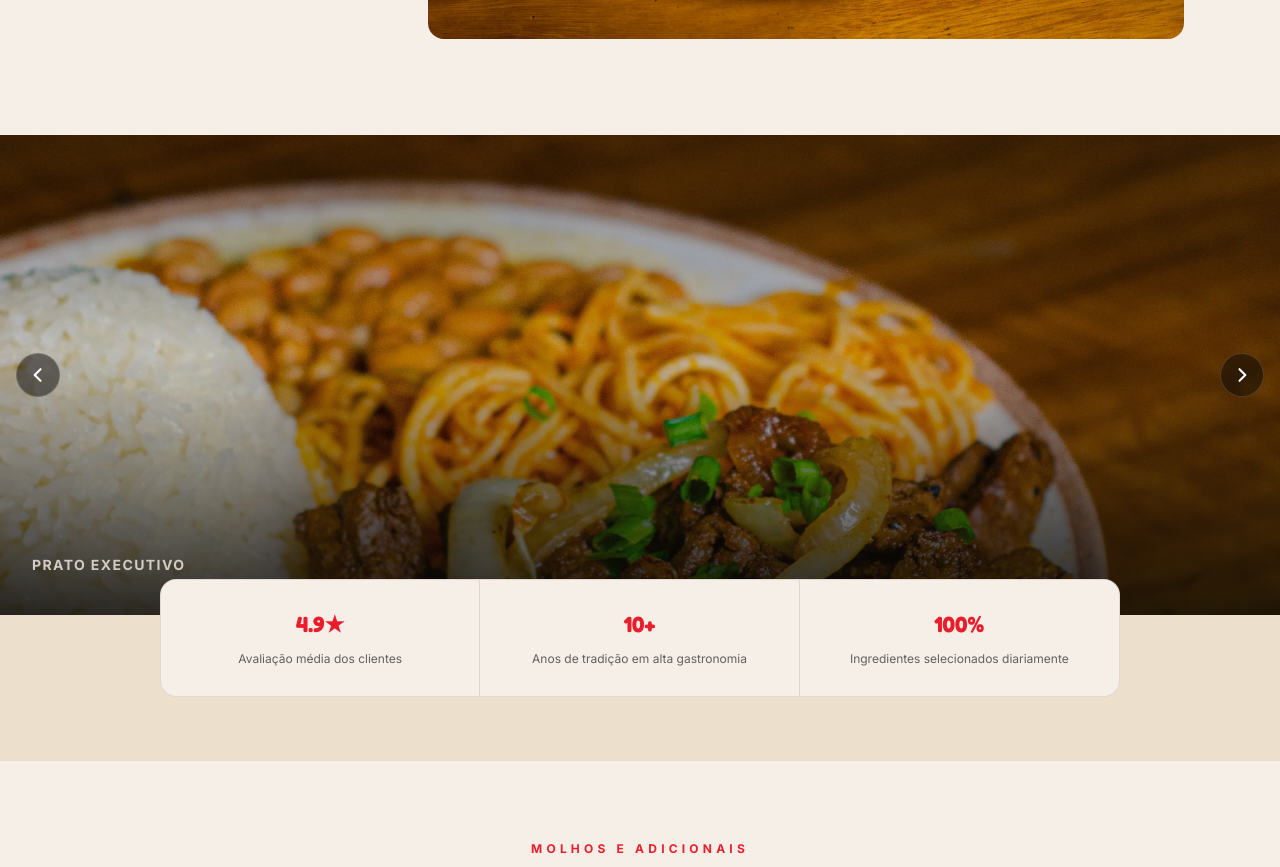
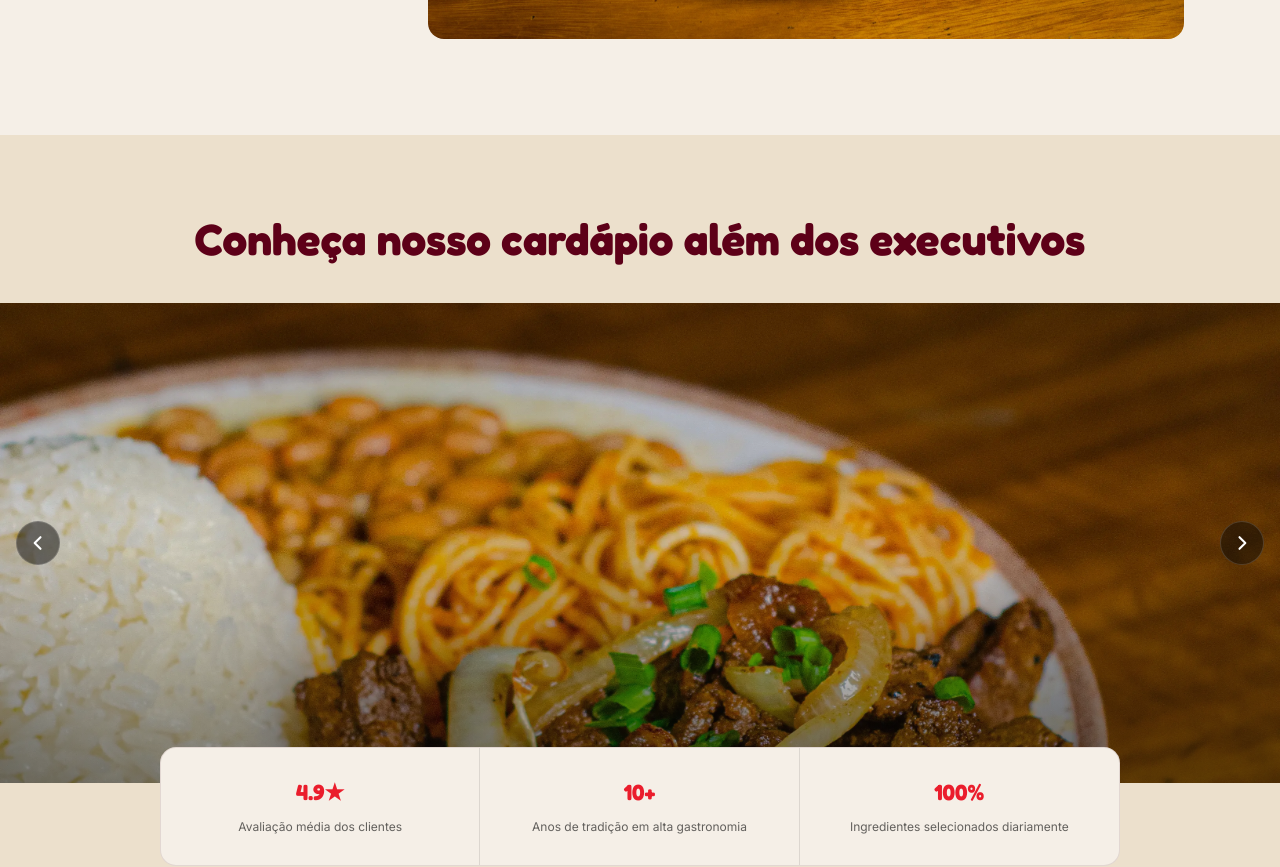
Before and after one commit to EducLead01/Restaurante-Manzi, a Next.js app: page / in a window 1280 px wide. Shown: the part 1020-1887 px from the top of the page. Built offline with nearby package versions, Linux system fonts and the light colour scheme.

Commit message:
Remove títulos individuais do carrossel e adiciona título da seção
Co-Authored-By: Claude Sonnet 5 <noreply@anthropic.com>

```diff
--- a/src/components/Experiencia.tsx
+++ b/src/components/Experiencia.tsx
@@ -27,6 +27,15 @@ export default function Experiencia() {
 
   return (
     <section className="relative bg-manzi-white-2">
+      <div className="text-center pt-20 pb-10 px-4">
+        <h2
+          className="font-display font-bold text-manzi-black"
+          style={{ fontSize: "clamp(28px,4vw,44px)", lineHeight: 1.1 }}
+        >
+          Conheça nosso cardápio além dos executivos
+        </h2>
+      </div>
+
       <div className="relative overflow-hidden" style={{ height: "60vh", minHeight: 380, maxHeight: 560 }}>
         <div
           className="flex h-full transition-transform duration-700 ease-out"
@@ -46,12 +55,9 @@ export default function Experiencia() {
                 className="absolute inset-0"
                 style={{
                   background:
-                    "linear-gradient(to top, rgba(10,8,6,0.85) 0%, rgba(10,8,6,0.1) 55%, rgba(10,8,6,0.3) 100%)",
+                    "linear-gradient(to top, rgba(10,8,6,0.5) 0%, rgba(10,8,6,0.05) 55%, rgba(10,8,6,0.15) 100%)",
                 }}
               />
-              <span className="absolute bottom-10 left-8 text-manzi-white/80 font-bold text-sm uppercase tracking-widest">
-                {slide.legenda}
-              </span>
             </div>
           ))}
         </div>
```
